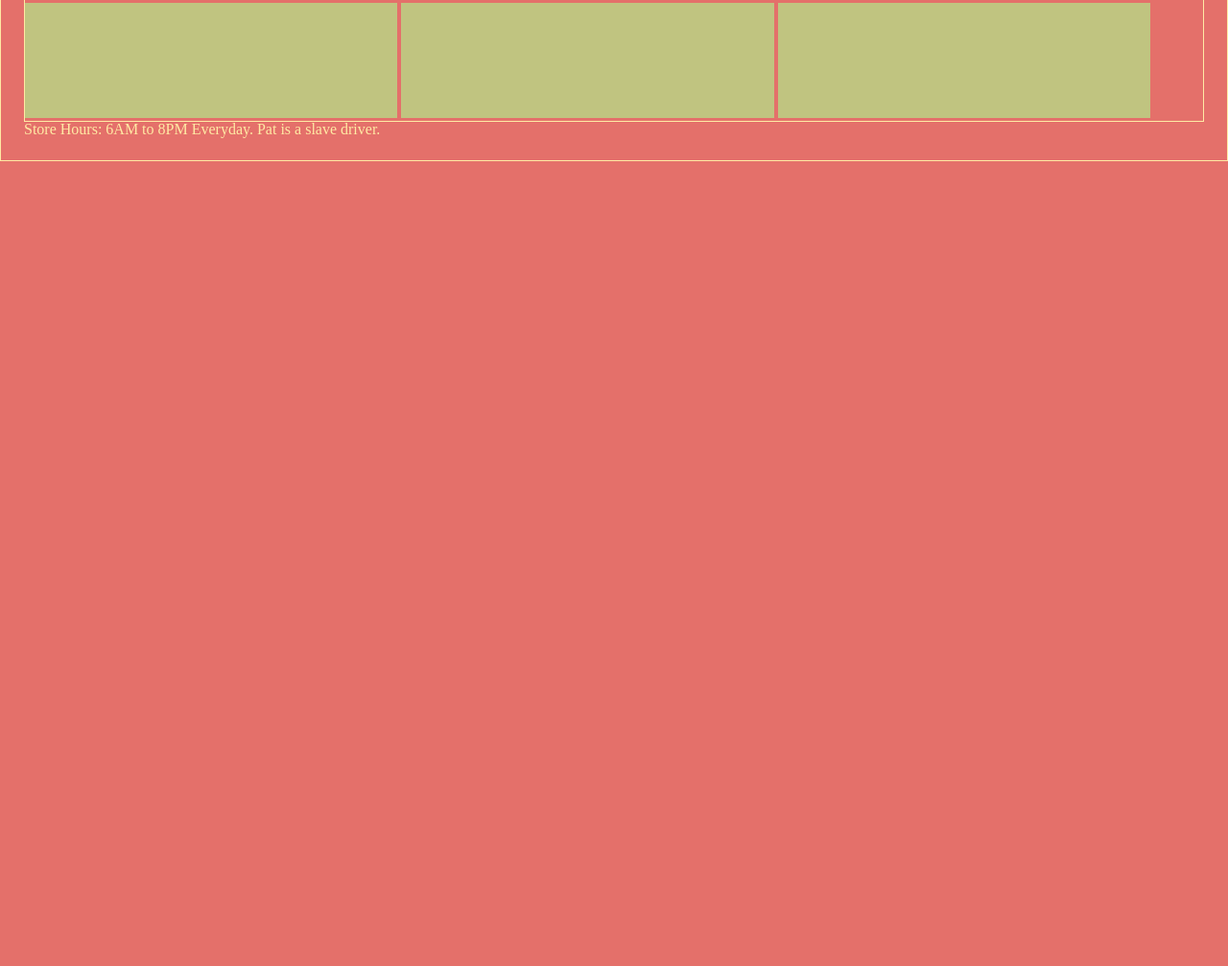
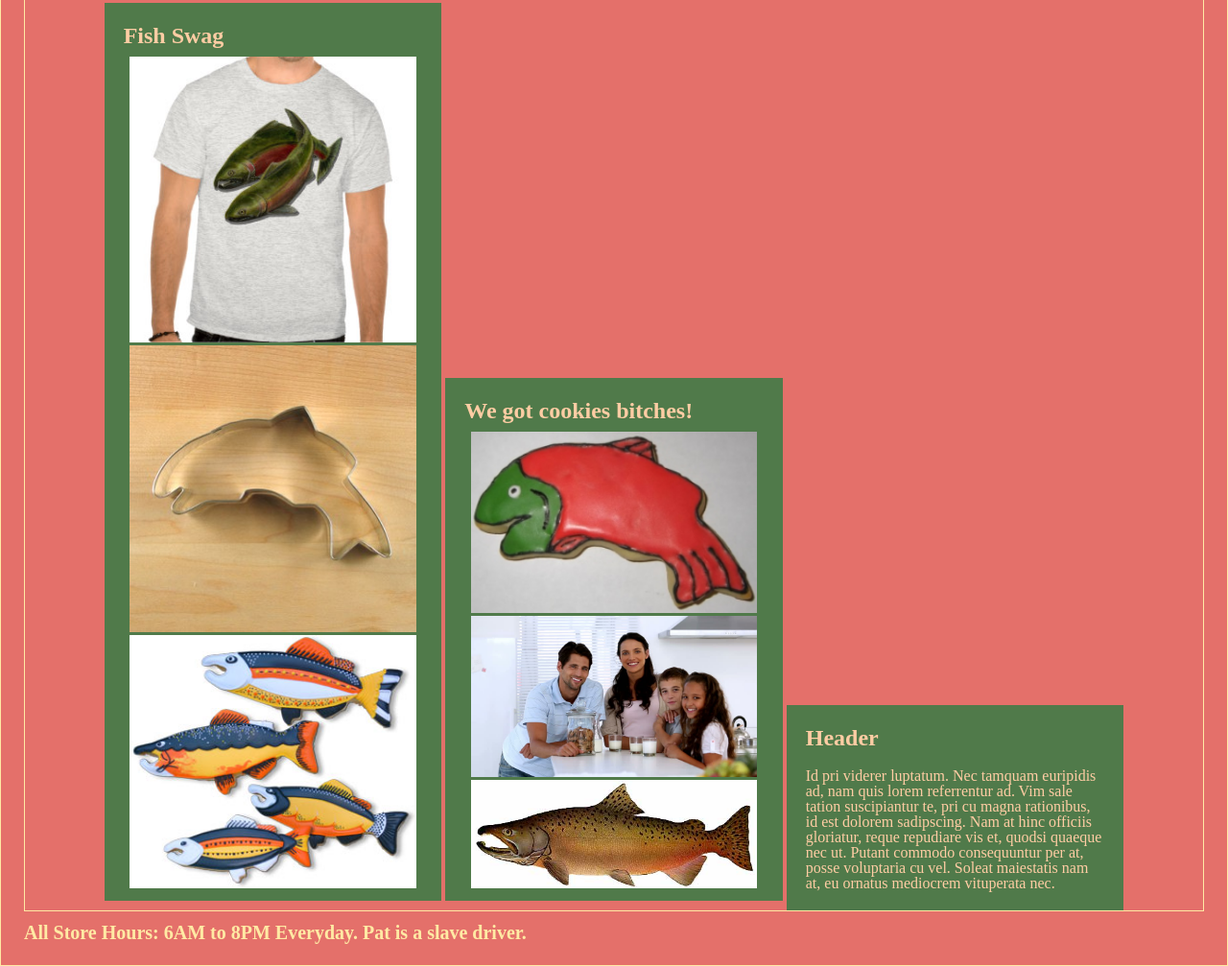
Before and after one commit to JamesDansie/cookie-stand, a plain HTML site: page index.html in a window 1280 px wide. Shown: the part 401-1408 px from the top of the page at 96% size. Before the commit the page ends 800 px from the top, so only its background shows below. Drawn offline with Linux system fonts and the light colour scheme; a web font is replaced by a local one.

Commit message:
stuff is pretty

```diff
--- a/css/style.css
+++ b/css/style.css
@@ -2,8 +2,9 @@
     border: solid 1px;
     font-family: 'Times New Roman', Times, serif
 }
-
-
+/*
+declaring color pallete so I can quickly change and adjust as needed
+*/
 :root{
     --salmon-pink:rgb(228, 112, 106);
     --salmon-peach:#FFCDA4;
@@ -29,6 +30,7 @@ div #highlights{
 }
 header{
     width: 100%;
+    background-color: var(--salmon-dark-green);
 }
 #highlights{
     width: 40%;
@@ -41,19 +43,24 @@ h1{
     font-size: 36px;
     text-align: center;
     font-weight: bold;
-    color: var(--salmon-dark-green);
+    color: var(--salmon-peach);
 }
 h2{
     font-size: 24px;
     font-weight: bold;
     padding-top: 12px;
-    clear: both;
     color: var(--salmon-yellow);
 }
 h3{
     font-size: 24px;
     font-weight: bold;
     padding-top: 12px;
+}
+h4{
+    font-size: 20px;
+    font-weight: bold;
+    padding-top: 12px;
+    color: var(--salmon-yellow);
 }
 li a{
     float: left;
@@ -79,11 +86,15 @@ th{
     padding: 5px 10px 5px 10px;
 }
 .thirds{
-    width: 30%;
-    height: 100px;
-    background-color:var(--salmon-light-green);
+    text-align: center;
+    width: 27%;
+    background-color:var(--salmon-dark-green);
     padding: 10px;
-
+    height: 100%;
+}
+.thirds > *{
+    color: var(--salmon-peach);
+    text-align: left;
 }
 ul{
     list-style-type: none;
--- a/index.html
+++ b/index.html
@@ -46,20 +46,31 @@
                 Id pri viderer luptatum. Nec tamquam euripidis ad, nam quis lorem referrentur ad. Vim sale tation suscipiantur te, pri cu magna rationibus, id est dolorem sadipscing. Nam at hinc officiis gloriatur, reque repudiare vis et, quodsi quaeque nec ut. Putant commodo consequuntur per at, posse voluptaria cu vel. Soleat maiestatis nam at, eu ornatus mediocrem vituperata nec.
             </p>
         </section>
-        <section>
+        <section style="text-align: center">
             <div class = "thirds">
+                <h2>Fish Swag</h2>
+                <img src = "img/shirt.jpg" width = 90%/>
+                <img src = "img/cutter.jpeg" width = 90%/>
+                <img src = "img/fish.jpg" width = 90%>
+            </div>
+            <div class = "thirds">
+                <h2>We got cookies bitches!</h2>
+                <img src = "img/frosted-cookie.jpg" width = 90% />
+                <img src = "img/family.jpg" width=90%/>
+                <img src = "img/chinook.jpg" width=90%/>
 
             </div>
             <div class = "thirds">
-
-            </div>
-            <div class = "thirds">
-
+                <h2>Header</h2>
+                <p> Id pri viderer luptatum. Nec tamquam euripidis ad, nam quis lorem referrentur ad. Vim sale tation suscipiantur te, pri cu magna rationibus, id est dolorem sadipscing. Nam at hinc officiis gloriatur, reque repudiare vis et, quodsi quaeque nec ut. Putant commodo consequuntur per at, posse voluptaria cu vel. Soleat maiestatis nam at, eu ornatus mediocrem vituperata nec.</p>
             </div>
         </section>
     </main>
     <footer>
-        Store Hours: 6AM to 8PM Everyday. Pat is a slave driver.
+        <h4>
+
+            All Store Hours: 6AM to 8PM Everyday. Pat is a slave driver.
+        </h4>
     </footer>
 </body>
 </html>
```
Also changed, not shown: 1 other file.
